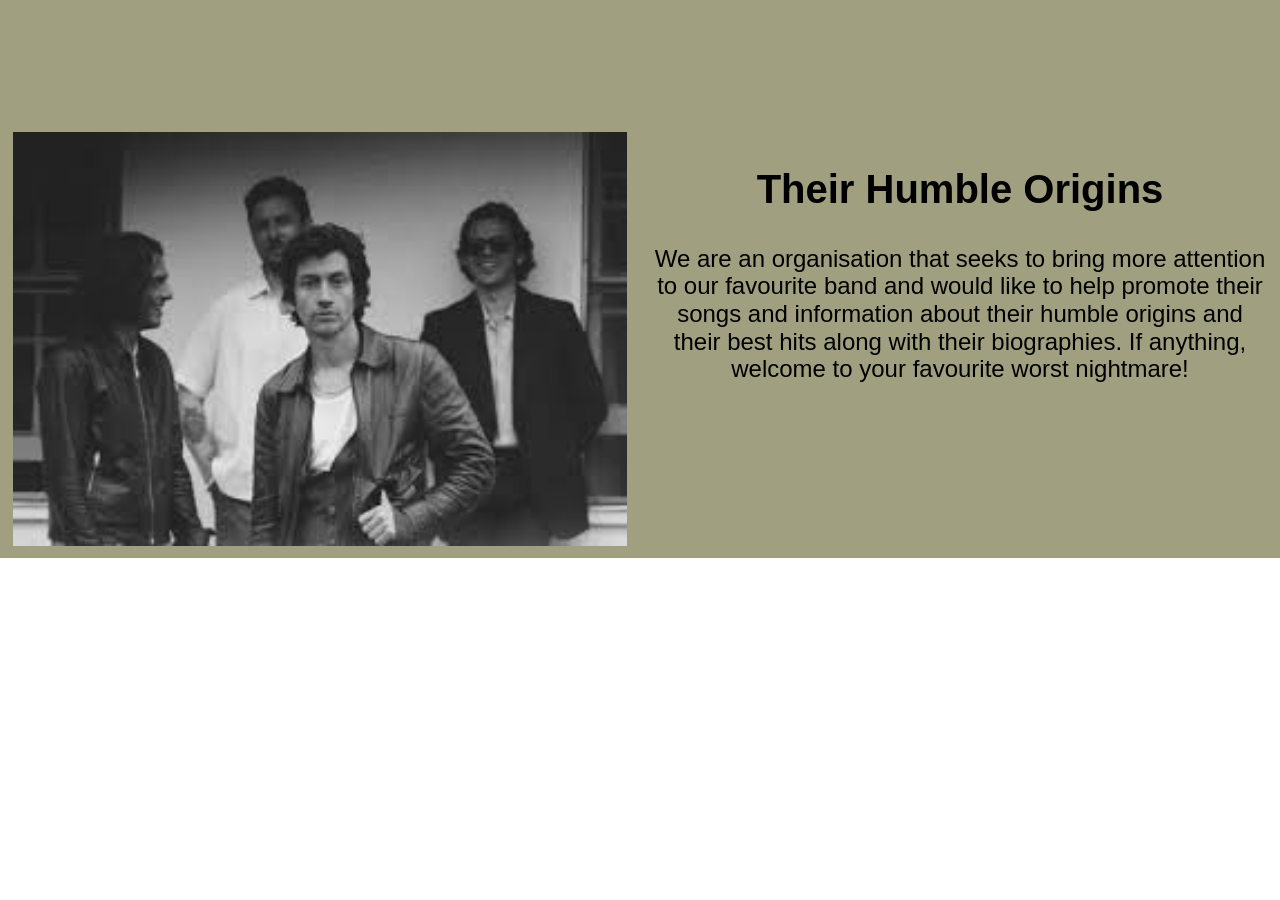
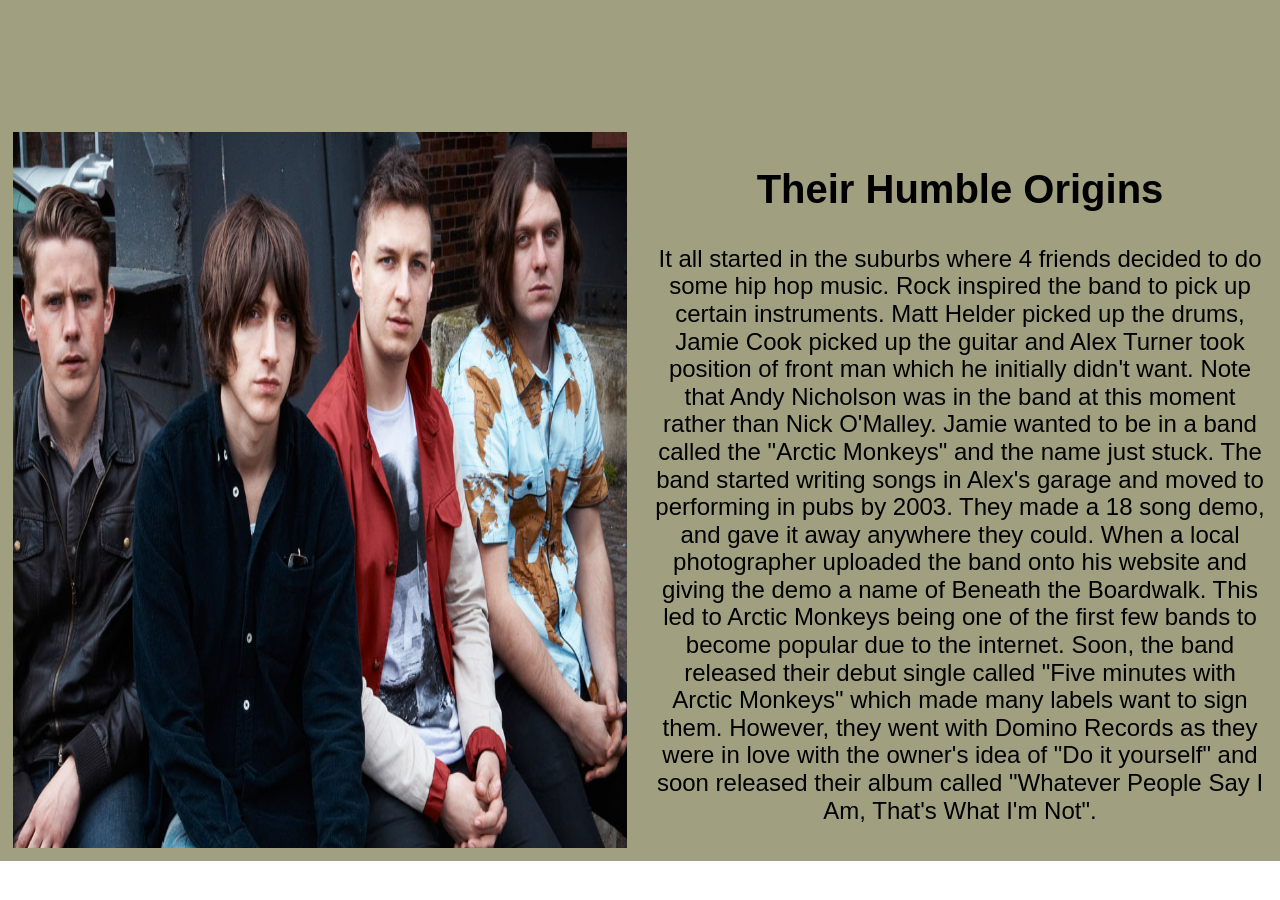
Before and after one commit to Pofrzyzz/FED-IT01-Haziq, a plain HTML site: page Assignment/Source Code/index.html in a window 1280 px wide. Shown: the part 1580-2480 px from the top of the page. Drawn offline with Linux system fonts and the light colour scheme; files whose address does not match are found by name.

Commit message:
Assg Updates

```diff
--- a/Assignment/Source Code/index.html
+++ b/Assignment/Source Code/index.html
@@ -83,15 +83,18 @@
     <section style="background-color: rgb(160, 160, 129);">
       <div class="container3" style="background-color: rgb(160, 160, 129);">
           <div class="split4">
-            <img src="C:\Users\haziq\Documents\GitHub\FED-IT01-Haziq\Assignment\Source Code\Media\images.png" alt="Image description" style="justify-content: center;height: 100%;width: 100%;" />
+            <img src="C:\Users\haziq\Documents\GitHub\FED-IT01-Haziq\Assignment\Source Code\Media\ArcticMonkeys.jpg" alt="Image description" style="justify-content: center;height: 100%;width: 100%;" />
           </div>
           <div class="split4" style="text-align: center;">
               <h2 style="font-size: 250%;">Their Humble Origins</h2>
               <p style="font-size: 150%;">
-                  We are an organisation that seeks to bring more attention
-                  to our favourite band and would like to help
-                   promote their songs and information about their humble origins and their best hits along
-                    with their biographies. If anything, welcome to your favourite worst nightmare!
+                  It all started in the suburbs where 4 friends decided to do some hip hop music. Rock inspired the band to pick up certain instruments.
+                  Matt Helder picked up the drums, Jamie Cook picked up the guitar and Alex Turner took position of front man which he initially didn't want.
+                  Note that Andy Nicholson was in the band at this moment rather than Nick O'Malley. Jamie wanted to be in a band called the "Arctic Monkeys" and the name
+                  just stuck. The band started writing songs in Alex's garage and moved to performing in pubs by 2003. They made a 18 song demo, and gave it away anywhere they could.
+                  When a local photographer uploaded the band onto his website and giving the demo a name of Beneath the Boardwalk. This led to Arctic Monkeys being one of the first few bands
+                  to become popular due to the internet. Soon, the band released their debut single called "Five minutes with Arctic Monkeys" which made many labels want to sign them. However, they went
+                  with Domino Records as they were in love with the owner's idea of "Do it yourself" and soon released their album called "Whatever People Say I Am, That's What I'm Not".
               </p>
           </div>
       </div>
```
Also changed, not shown: Assignment/Source Code/Media/ArcticMonkeys.jpg (added).
